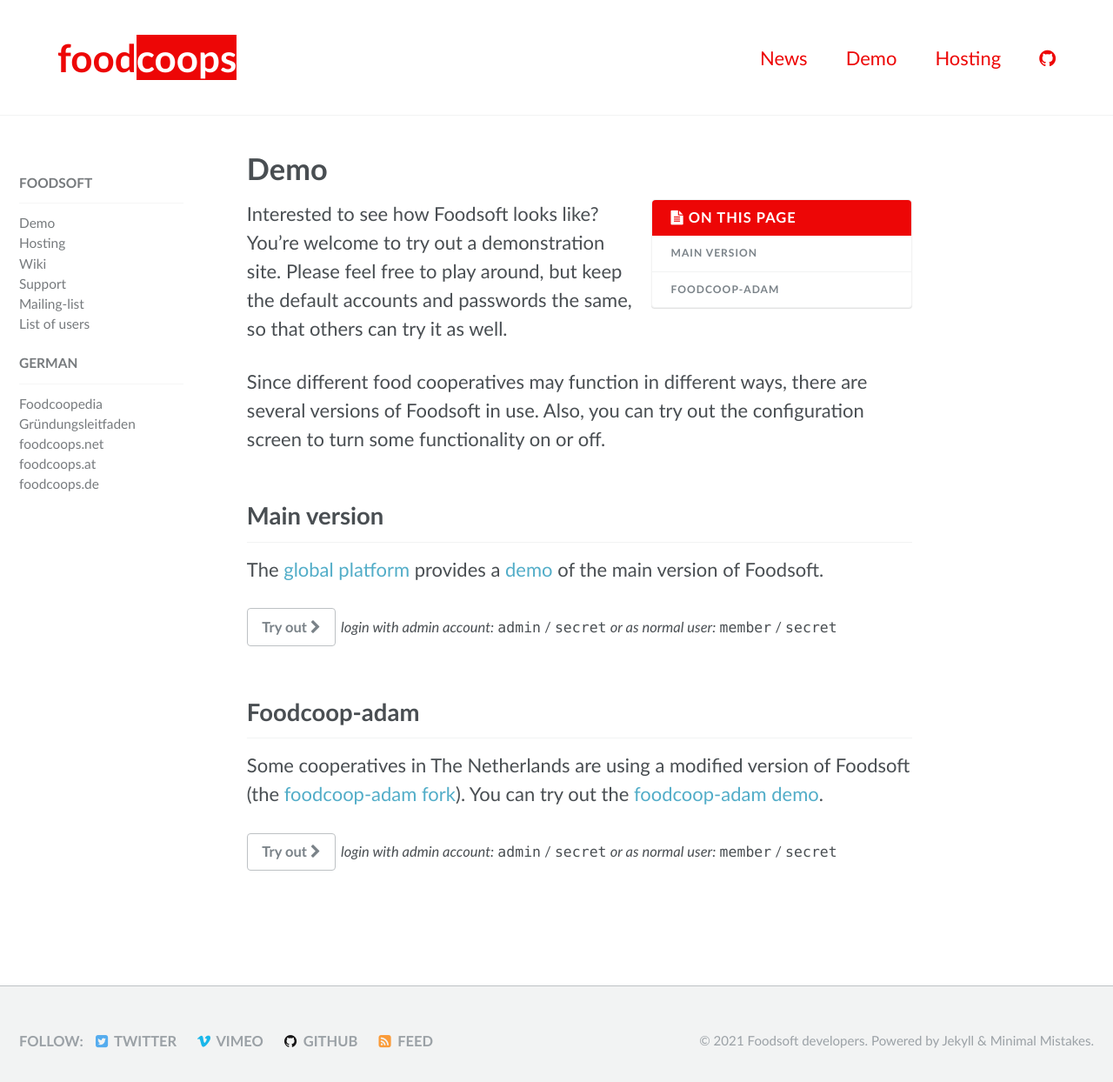
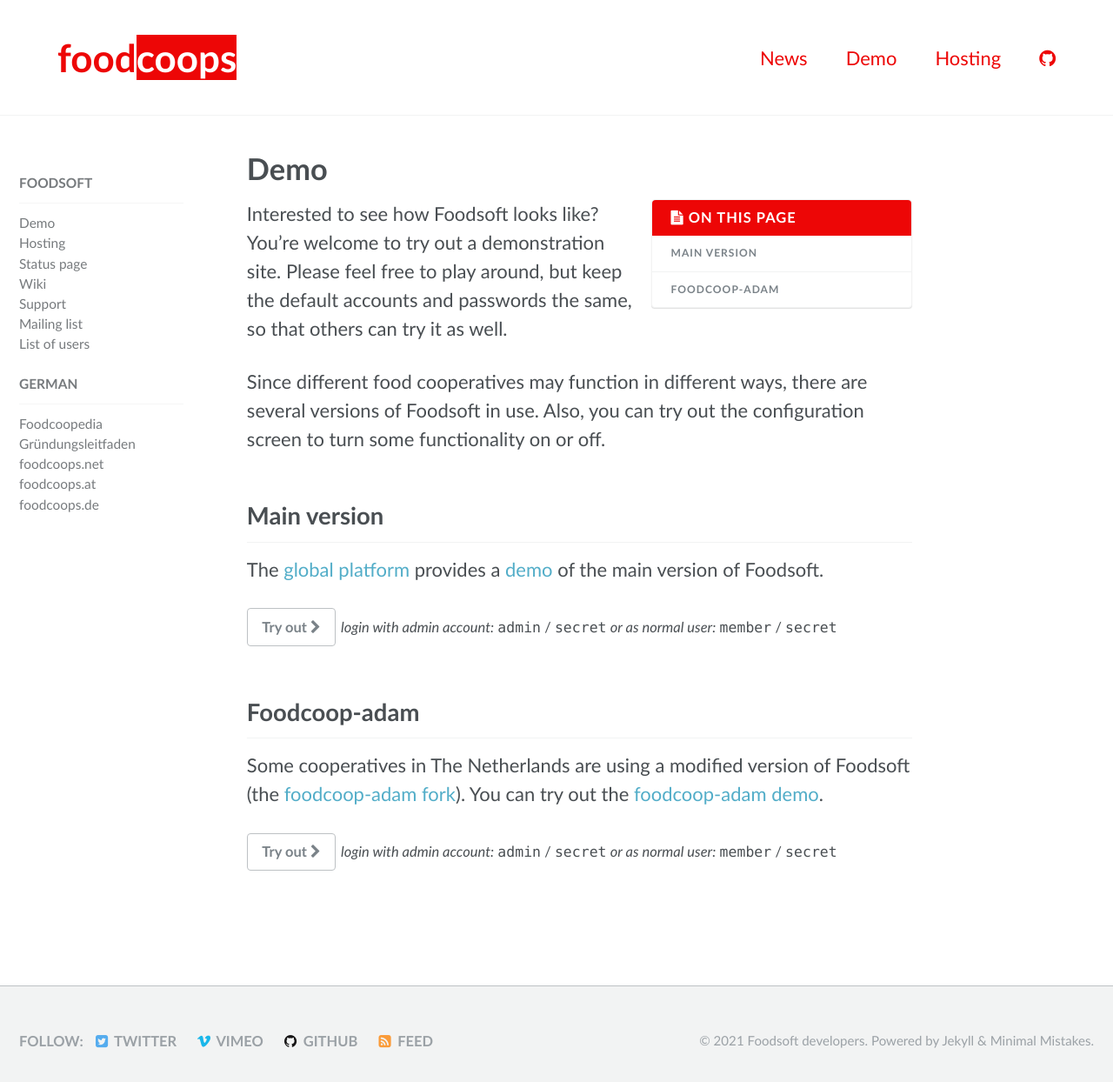
Before and after one commit to foodcoops/foodcoops.github.io, a Jekyll site: the page built from demo.md, in a window 1280 px wide and 1267 px high. Shown: the top 1244 px of the window at 87% size. Built offline with Jekyll 4.4.1, drawn with Linux system fonts in a browser that asks for light colours.

Commit message:
Add link to status page

```diff
--- a/_data/navigation.yml
+++ b/_data/navigation.yml
@@ -16,11 +16,13 @@
       url: /demo
     - title: 'Hosting'
       url: /foodsoft-hosting
+    - title: 'Status page'
+      url: https://status.foodcoops.net
     - title: 'Wiki'
       url: https://github.com/foodcoops/foodsoft/wiki
     - title: 'Support'
       url: https://github.com/foodcoops/foodsoft/wiki/Support
-    - title: 'Mailing-list'
+    - title: 'Mailing list'
       url: http://foodsoft.274.s1.nabble.com/foodsoft-discuss-f5.html
     - title: 'List of users'
       url: https://github.com/foodcoops/foodsoft/wiki/Users
```
